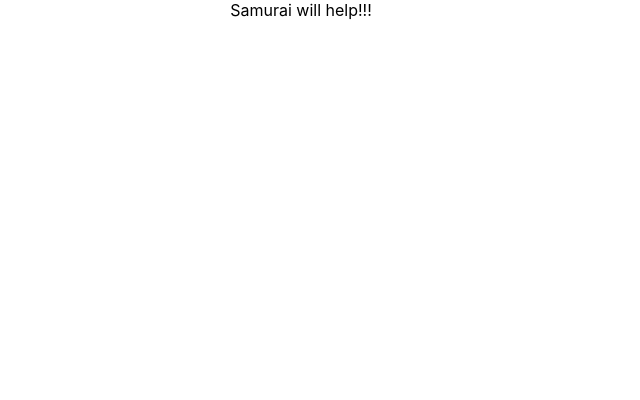
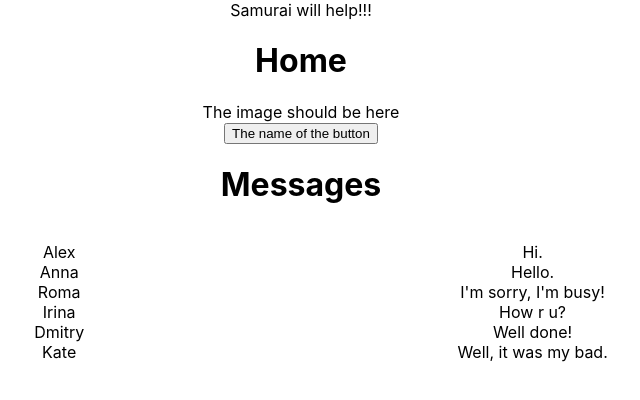
Before and after one commit to IJTINK7/swh-samurai-way-main, a React (Create React App) app: page / in a window 1280 px wide. Shown: the top 400 px of the page, without its empty margins (339-979 px from the left). Built offline with nearby package versions, Linux system fonts and the light colour scheme.

Commit message:
Adding Home.tsx and Messages.tsx file to App.tsx file

```diff
--- a/src/App.tsx
+++ b/src/App.tsx
@@ -1,12 +1,41 @@
 import React from 'react';
 import './App.css';
+import {Home} from "./components/Home";
+import {Messages} from "./components/Messages";
+
+export type DataOneType = {
+	image: string
+	button: string
+}
+
+export type DataTwoObjType = {
+	id: number
+	name: string
+	message: string
+}
 
 function App() {
-  return (
-    <div className="App">
-     Samurai will help!!!
-    </div>
-  );
+	const data1 = {
+		image: "The image should be here",
+		button: "The name of the button"
+	}
+
+	const data2: DataTwoObjType[]  = [
+		{id: 1, name: 'Alex', message: "Hi."},
+		{id: 2, name: 'Anna', message: "Hello."},
+		{id: 3, name: 'Roma', message: "I'm sorry, I'm busy!"},
+		{id: 4, name: 'Irina', message: "How r u?"},
+		{id: 5, name: 'Dmitry', message: "Well done!"},
+		{id: 6, name: 'Kate', message: "Well, it was my bad."},
+	]
+
+	return (
+		<div className="App">
+			Samurai will help!!!
+			<Home data1={data1}/>
+			<Messages data2={data2}/>
+		</div>
+	);
 }
 
 export default App;
```
